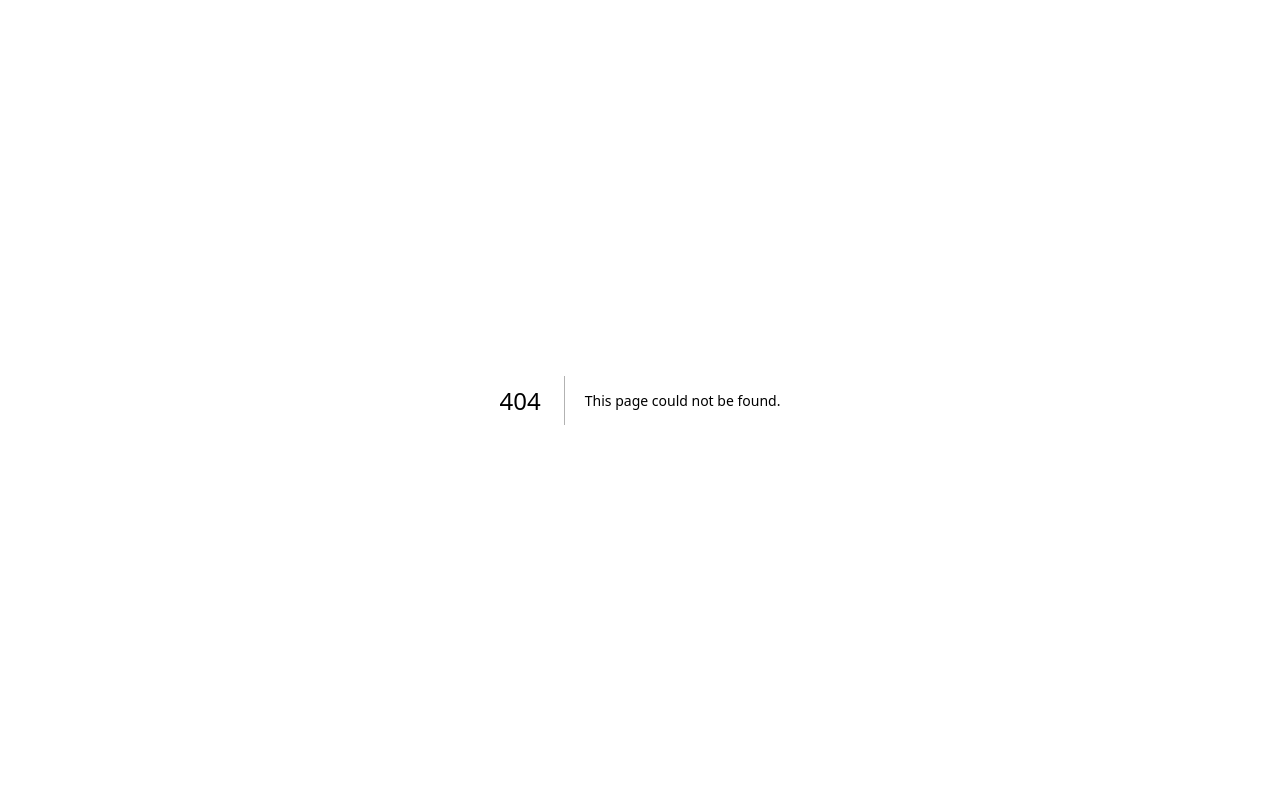
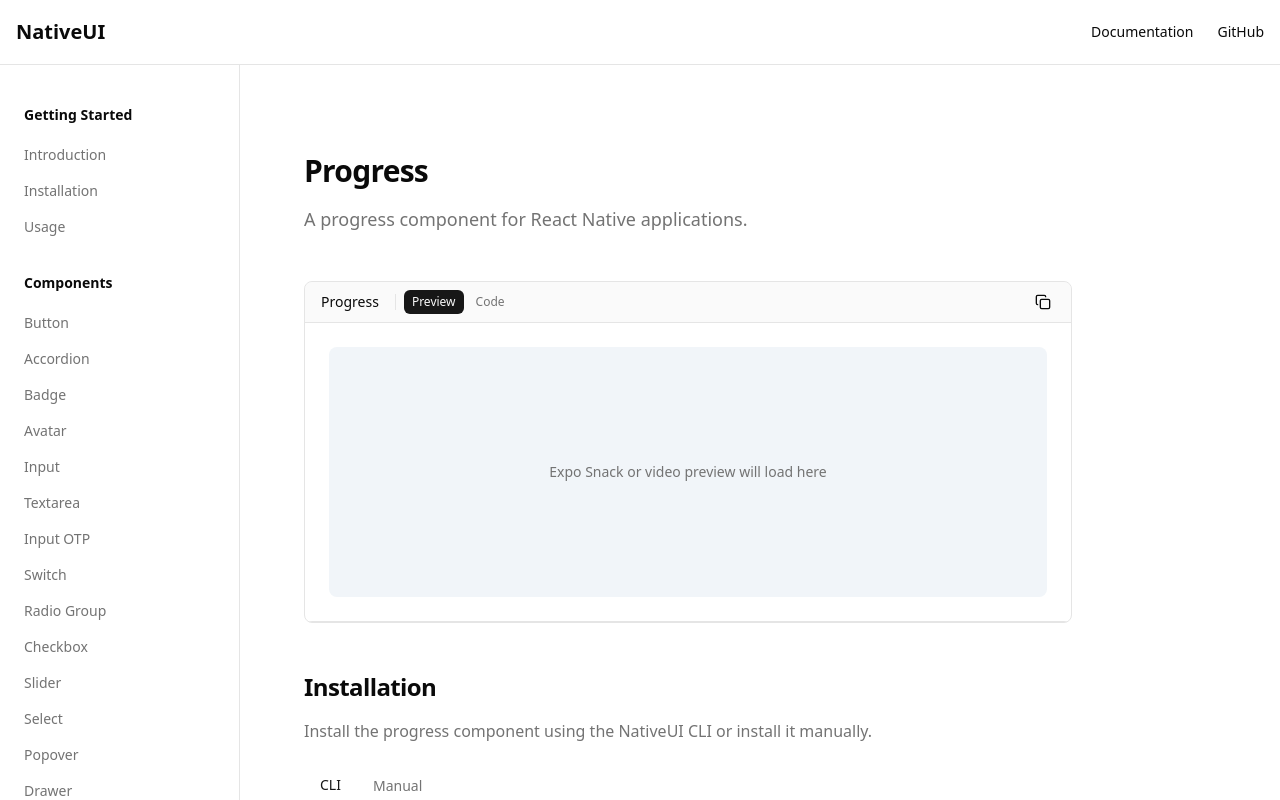
Before and after one commit to nativeui-org/ui, a Next.js app: page /docs/components/progress in a window 1280 px wide. Before the commit this address had no page. Shown: the top 800 px of the page. Built offline with nearby package versions, Linux system fonts and the light colour scheme.

Commit message:
Add Progress component to registry
- Introduced a new Progress component for React Native applications, including its implementation in `registry/progress/progress.tsx`.
- Updated `registry.json` to include the new Progress component and its details, along with necessary dependencies.

```diff
--- /dev/null
+++ b/app/(site)/docs/components/progress/page.tsx
@@ -0,0 +1,89 @@
+import { ComponentPreview } from "@/components/docs/component-preview";
+
+export default function ProgressPage() {
+  return (
+    <ComponentPreview
+      name="Progress"
+      description="A progress component for React Native applications."
+      examples={[
+  {
+    "title": "Default",
+    "value": "default",
+    "content": "import { Progress } from \"@nativeui/ui\";\n\nexport default function ProgressDemo() {\n  return (\n    <Progress>\n      Click me\n    </Progress>\n  );\n}",
+    "language": "tsx"
+  }
+]}
+      componentCode={`import * as React from "react";
+import { View, Animated, Easing } from "react-native";
+import { cn } from "@/lib/utils";
+
+interface ProgressProps {
+  value?: number;
+  max?: number;
+  className?: string;
+  indicatorClassName?: string;
+}
+
+const Progress = React.forwardRef<View, ProgressProps>(
+  ({ value = 0, max = 100, className, indicatorClassName, ...props }, ref) => {
+    const animatedValue = React.useRef(new Animated.Value(0)).current;
+
+    React.useEffect(() => {
+      Animated.timing(animatedValue, {
+        toValue: value,
+        duration: 500,
+        easing: Easing.bezier(0.4, 0.0, 0.2, 1),
+        useNativeDriver: false,
+      }).start();
+    }, [value, animatedValue]);
+
+    const width = animatedValue.interpolate({
+      inputRange: [0, max],
+      outputRange: ["0%", "100%"],
+      extrapolate: "clamp",
+    });
+
+    return (
+      <View
+        ref={ref}
+        className={cn(
+          "relative h-3 w-full overflow-hidden rounded-full bg-primary/20",
+          className
+        )}
+        {...props}
+      >
+        <Animated.View
+          className={cn(
+            "absolute left-0 top-0 h-full bg-primary",
+            indicatorClassName
+          )}
+          style={{ width }}
+        />
+      </View>
+    );
+  }
+);
+
+Progress.displayName = "Progress";
+
+export { Progress };
+`}
+      previewCode={`import { Progress } from "@nativeui/ui";
+
+export default function ProgressDemo() {
+  return (
+    <div className="flex flex-col gap-4">
+      <Progress>Default Progress</Progress>
+      <Progress variant="destructive">Delete</Progress>
+      <Progress variant="outline">Outline</Progress>
+      <Progress variant="secondary">Secondary</Progress>
+      <Progress variant="ghost">Ghost</Progress>
+      <Progress variant="link">Link</Progress>
+    </div>
+  );
+}`}
+      registryName="progress"
+      packageName="@nativeui/ui"
+    />
+  );
+}
--- /dev/null
+++ b/public/r/progress.json
@@ -0,0 +1,18 @@
+{
+  "$schema": "https://ui.shadcn.com/schema/registry-item.json",
+  "name": "progress",
+  "type": "registry:component",
+  "title": "Progress",
+  "description": "A progress component for React Native applications.",
+  "dependencies": [
+    "react-native"
+  ],
+  "registryDependencies": [],
+  "files": [
+    {
+      "path": "registry/progress/progress.tsx",
+      "content": "import * as React from \"react\";\nimport { View, Animated, Easing } from \"react-native\";\nimport { cn } from \"@/lib/utils\";\n\ninterface ProgressProps {\n  value?: number;\n  max?: number;\n  className?: string;\n  indicatorClassName?: string;\n}\n\nconst Progress = React.forwardRef<View, ProgressProps>(\n  ({ value = 0, max = 100, className, indicatorClassName, ...props }, ref) => {\n    const animatedValue = React.useRef(new Animated.Value(0)).current;\n\n    React.useEffect(() => {\n      Animated.timing(animatedValue, {\n        toValue: value,\n        duration: 500,\n        easing: Easing.bezier(0.4, 0.0, 0.2, 1),\n        useNativeDriver: false,\n      }).start();\n    }, [value, animatedValue]);\n\n    const width = animatedValue.interpolate({\n      inputRange: [0, max],\n      outputRange: [\"0%\", \"100%\"],\n      extrapolate: \"clamp\",\n    });\n\n    return (\n      <View\n        ref={ref}\n        className={cn(\n          \"relative h-3 w-full overflow-hidden rounded-full bg-primary/20\",\n          className\n        )}\n        {...props}\n      >\n        <Animated.View\n          className={cn(\n            \"absolute left-0 top-0 h-full bg-primary\",\n            indicatorClassName\n          )}\n          style={{ width }}\n        />\n      </View>\n    );\n  }\n);\n\nProgress.displayName = \"Progress\";\n\nexport { Progress };\n",
+      "type": "registry:component"
+    }
+  ]
+}
--- a/registry.json
+++ b/registry.json
@@ -301,6 +301,20 @@
       ],
       "dependencies": ["react-native"],
       "registryDependencies": []
+    },
+    {
+      "name": "progress",
+      "type": "registry:component",
+      "title": "Progress",
+      "description": "A progress component for React Native applications.",
+      "files": [
+        {
+          "path": "registry/progress/progress.tsx",
+          "type": "registry:component"
+        }
+      ],
+      "dependencies": ["react-native"],
+      "registryDependencies": []
     }
   ]
 }
--- /dev/null
+++ b/registry/progress/progress.tsx
@@ -0,0 +1,54 @@
+import * as React from "react";
+import { View, Animated, Easing } from "react-native";
+import { cn } from "@/lib/utils";
+
+interface ProgressProps {
+  value?: number;
+  max?: number;
+  className?: string;
+  indicatorClassName?: string;
+}
+
+const Progress = React.forwardRef<View, ProgressProps>(
+  ({ value = 0, max = 100, className, indicatorClassName, ...props }, ref) => {
+    const animatedValue = React.useRef(new Animated.Value(0)).current;
+
+    React.useEffect(() => {
+      Animated.timing(animatedValue, {
+        toValue: value,
+        duration: 500,
+        easing: Easing.bezier(0.4, 0.0, 0.2, 1),
+        useNativeDriver: false,
+      }).start();
+    }, [value, animatedValue]);
+
+    const width = animatedValue.interpolate({
+      inputRange: [0, max],
+      outputRange: ["0%", "100%"],
+      extrapolate: "clamp",
+    });
+
+    return (
+      <View
+        ref={ref}
+        className={cn(
+          "relative h-3 w-full overflow-hidden rounded-full bg-primary/20",
+          className
+        )}
+        {...props}
+      >
+        <Animated.View
+          className={cn(
+            "absolute left-0 top-0 h-full bg-primary",
+            indicatorClassName
+          )}
+          style={{ width }}
+        />
+      </View>
+    );
+  }
+);
+
+Progress.displayName = "Progress";
+
+export { Progress };
```
